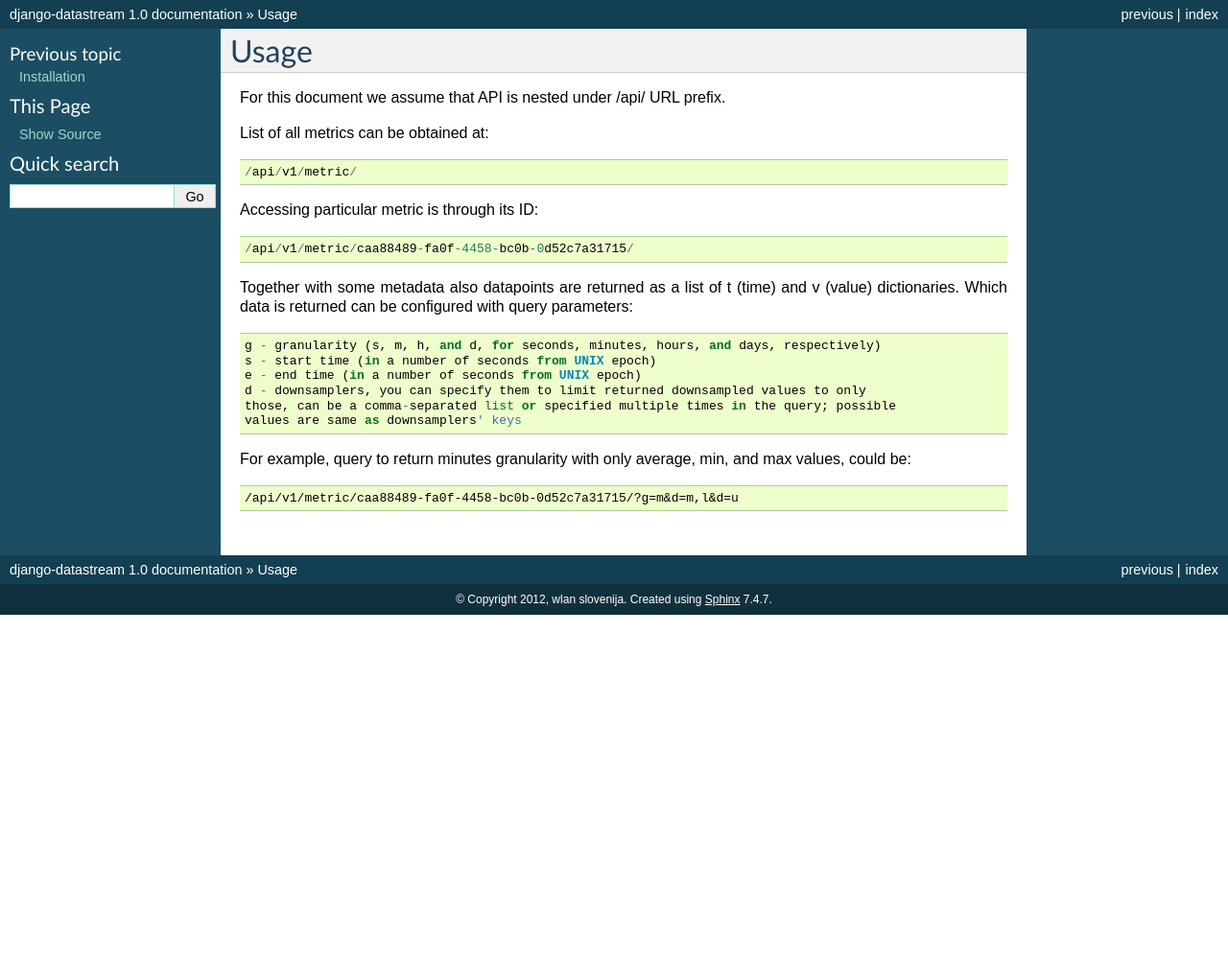
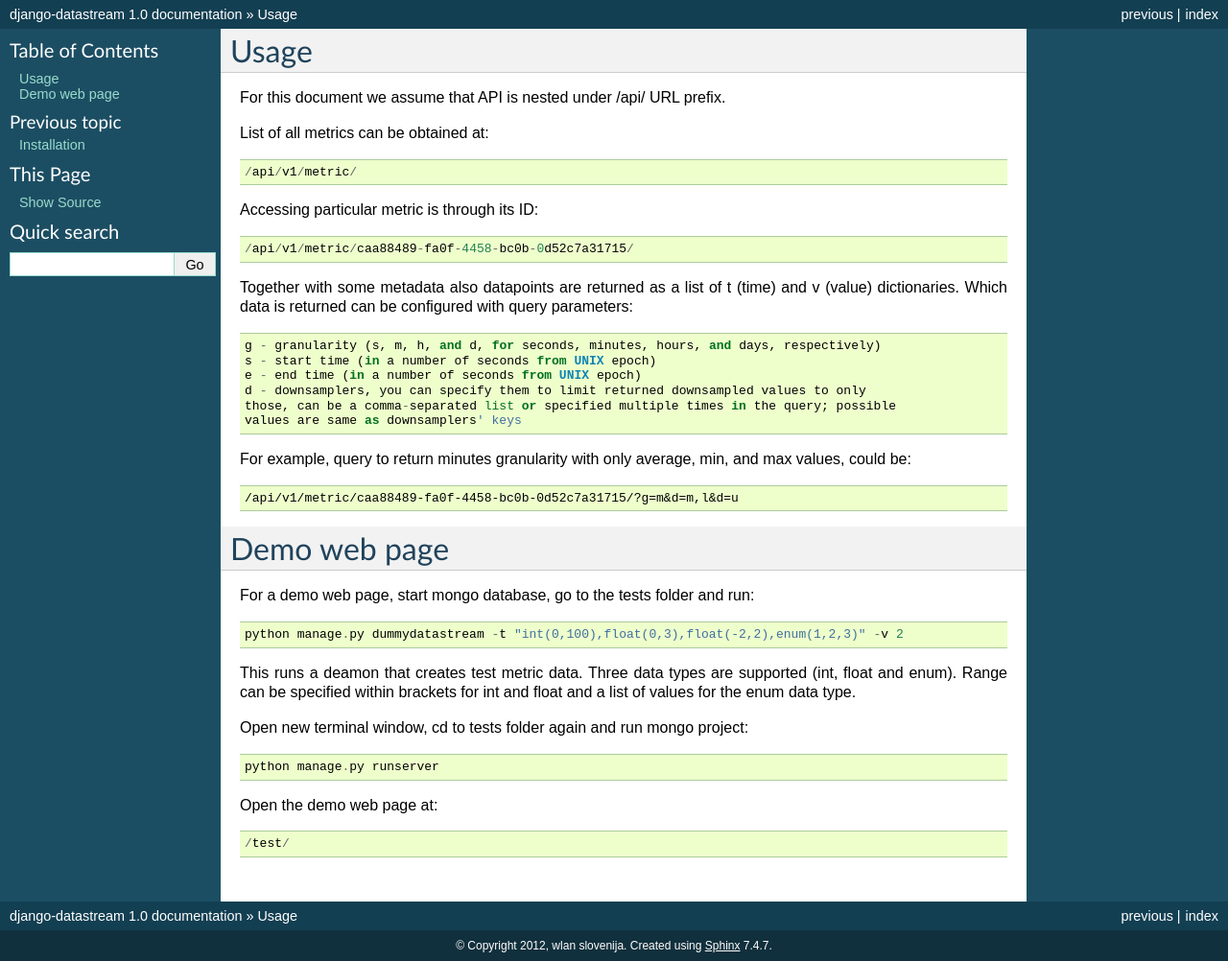
Before and after one commit to wlanslovenija/django-datastream, a Sphinx documentation site: the page built from docs/usage.rst, in a window 1280 px wide. Shown: the whole page at 96% size. Built offline with Sphinx 7.4.7, drawn with Linux system fonts in a browser that asks for light colours; formulas are drawn with MathJax 3; before the commit the page ends 900 px from its top, so only the background shows below that.

Commit message:
Added demo web page usage to documentation.

```diff
--- a/docs/conf.py
+++ b/docs/conf.py
@@ -120,7 +120,7 @@ html_theme = 'default'
 # Add any paths that contain custom static files (such as style sheets) here,
 # relative to this directory. They are copied after the builtin static files,
 # so a file named "default.css" will overwrite the builtin "default.css".
-html_static_path = ['_static']
+#html_static_path = ['_static']
 
 # If not '', a 'Last updated on:' timestamp is inserted at every page bottom,
 # using the given strftime format.
--- a/docs/usage.rst
+++ b/docs/usage.rst
@@ -25,3 +25,23 @@ with query parameters::
 For example, query to return minutes granularity with only average, min, and max values, could be::
 
     /api/v1/metric/caa88489-fa0f-4458-bc0b-0d52c7a31715/?g=m&d=m,l&d=u
+
+
+Demo web page
+=============
+
+For a demo web page, start mongo database, go to the tests folder and run::
+
+    python manage.py dummydatastream -t "int(0,100),float(0,3),float(-2,2),enum(1,2,3)" -v 2
+
+This runs a deamon that creates test metric data. Three data types are supported
+(int, float and enum). Range can be specified within brackets for int and float and
+a list of values for the enum data type.
+
+Open new terminal window, cd to tests folder again and run mongo project::
+
+    python manage.py runserver
+
+Open the demo web page at::
+
+    /test/
```
